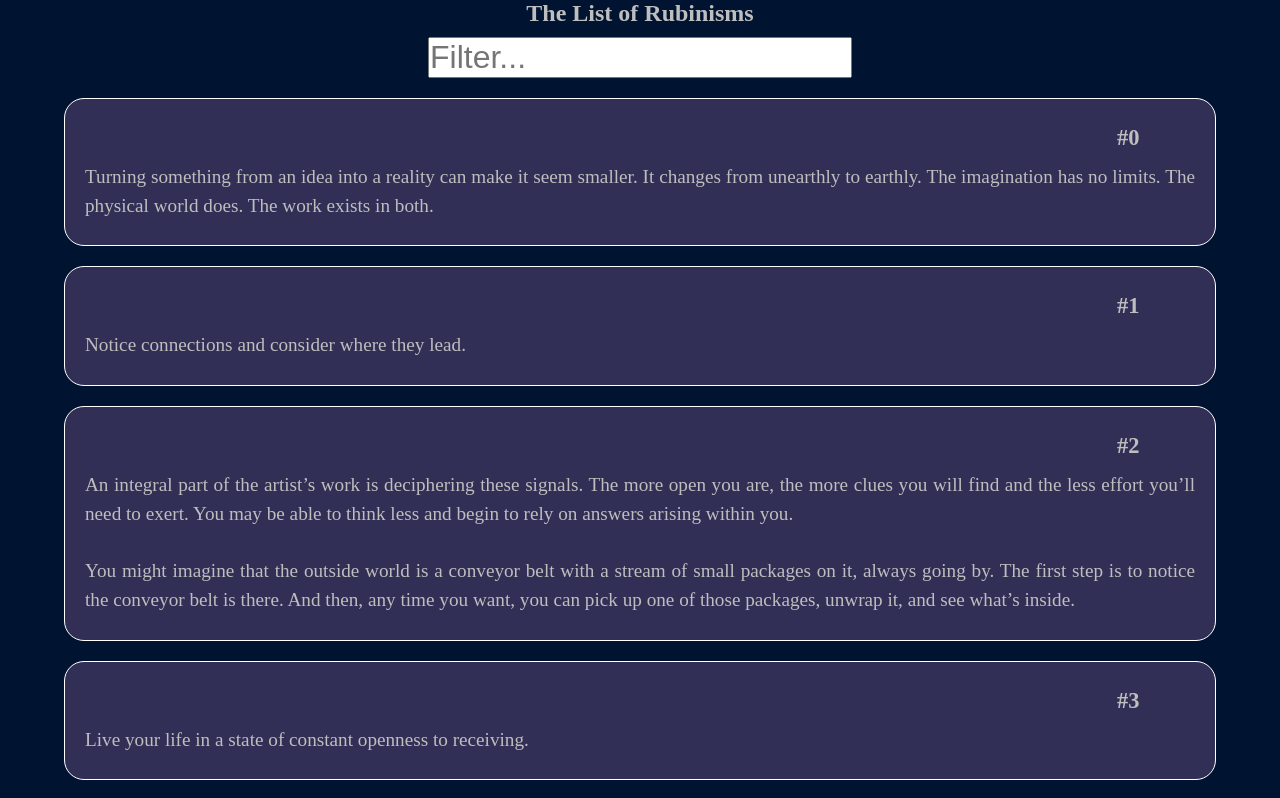
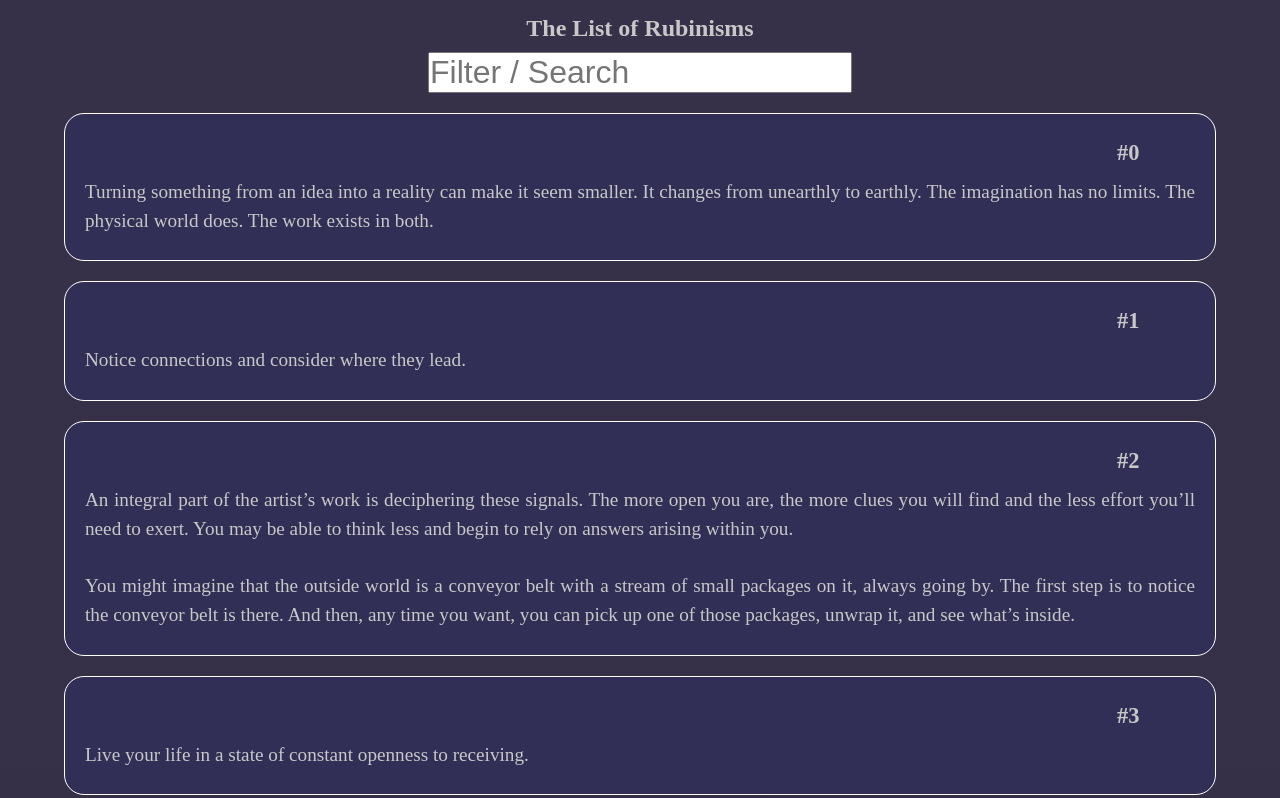
Before and after one commit to ddectis/rubinisms, a Next.js app: page /list in a window 1280 px wide. Shown: the top 798 px of the page. Built offline with nearby package versions, Linux system fonts and the light colour scheme.

Commit message:
added search navigation, improved menu in swipe mode

```diff
--- a/src/pages/list.tsx
+++ b/src/pages/list.tsx
@@ -7,7 +7,7 @@ interface Quote {
 
 export default function List() {
    const [quotes, setQuotes] = useState<Quote[]>([]);
-   const [inputValue, setInputValue] = useState('')
+   const [textSearchInputValue, setTextSearchInputValue] = useState('')
 
    useEffect(() => {
       const loadJsonFile = async () => {
@@ -23,23 +23,24 @@ export default function List() {
       loadJsonFile();
    }, []); // Empty dependency array ensures it runs only once on mount
 
-   const handleChange = (event: ChangeEvent<HTMLInputElement>) =>{
-    setInputValue(event.target.value)
+   const handleTextSearch = (event: ChangeEvent<HTMLInputElement>) =>{
+    setTextSearchInputValue(event.target.value)
    }
 
+
    const filteredQuotes = quotes.filter((quote) =>
-    quote.text.toLowerCase().includes(inputValue.toLowerCase())
+    quote.text.toLowerCase().includes(textSearchInputValue.toLowerCase())
    )
 
    return (
       <div className={styles.content}>
-         <h2>The List of Rubinisms</h2>
+         <h2 className={styles.pageTitle}>The List of Rubinisms</h2>
          <input
             className={styles.searchField}
             type="text"
-            value={inputValue}
-            onChange={handleChange}
-            placeholder="Filter..."
+            value={textSearchInputValue}
+            onChange={handleTextSearch}
+            placeholder="Filter / Search"
          />
 
          {filteredQuotes.map((quote, index) => (
--- a/src/styles/List.module.css
+++ b/src/styles/List.module.css
@@ -31,3 +31,7 @@
     margin-block: 10px;
     max-width: 90%;
 }
+
+.pageTitle{
+    padding-top: 15px;
+}
--- a/src/styles/Swipe.module.css
+++ b/src/styles/Swipe.module.css
@@ -8,6 +8,7 @@
     justify-content: center;
     overflow-x: hidden;
     transition: 0.1s ease-out;
+    margin-top: 25px;
 }
 
 .card {
--- a/src/styles/globals.css
+++ b/src/styles/globals.css
@@ -5,34 +5,28 @@
     "Roboto Mono", "Oxygen Mono", "Ubuntu Monospace", "Source Code Pro",
     "Fira Mono", "Droid Sans Mono", "Courier New", monospace;
 
-  --foreground-rgb: 190, 190, 190;
-  --background-start-rgb: 0, 20, 50;
-  --background-end-rgb: 0, 10, 10;
+  --foreground-rgb: 200, 200, 200;
+  --background-start-rgb: 54, 48, 73;
+  --background-end-rgb: 28, 25, 38;
 
-  --primary-glow: conic-gradient(
-    from 180deg at 50% 50%,
+  --primary-glow: conic-gradient(from 180deg at 50% 50%,
       #16abff33 0deg,
       #0885ff33 55deg,
       #54d6ff33 120deg,
       #0071ff33 160deg,
-    transparent 360deg
-  );
-  --secondary-glow: radial-gradient(
-    rgba(255, 255, 255, 1),
-    rgba(255, 255, 255, 0)
-  );
+      transparent 360deg);
+  --secondary-glow: radial-gradient(rgba(255, 255, 255, 1),
+      rgba(255, 255, 255, 0));
 
   --tile-start-rgb: 239, 245, 249;
   --tile-end-rgb: 228, 232, 233;
-  --tile-border: conic-gradient(
-    #00000080,
+  --tile-border: conic-gradient(#00000080,
       #00000040,
       #00000030,
       #00000020,
       #00000010,
       #00000010,
-    #00000080
-  );
+      #00000080);
 
   --callout-rgb: 238, 240, 241;
   --callout-border-rgb: 172, 175, 176;
@@ -43,33 +37,30 @@
 @media (prefers-color-scheme: dark) {
   :root {
     --foreground-rgb: 255, 255, 255;
-    --background-start-rgb: 0, 20, 50;
+    --background-start-rgb: 1, 255, 50;
     --background-end-rgb: 0, 10, 10;
 
-    --primary-glow: radial-gradient(rgba(1, 65, 255, 0.4), rgba(1, 65, 255, 0));
-    --secondary-glow: linear-gradient(
-      to bottom right,
+    --primary-glow: radial-gradient(rgba(50, 85, 190, 0.4), rgba(1, 65, 255, 0));
+    --secondary-glow: linear-gradient(to bottom right,
         rgba(1, 65, 255, 0),
         rgba(1, 65, 255, 0),
-      rgba(1, 65, 255, 0.3)
-    );
+        rgba(1, 65, 255, 0.3));
 
     --tile-start-rgb: 2, 13, 46;
     --tile-end-rgb: 2, 5, 19;
-    --tile-border: conic-gradient(
-      #ffffff80,
+    --tile-border: conic-gradient(#ffffff80,
         #ffffff40,
         #ffffff30,
         #ffffff20,
         #ffffff10,
         #ffffff10,
-      #ffffff80
-    );
+        #ffffff80);
 
     --callout-rgb: 20, 20, 20;
     --callout-border-rgb: 108, 108, 108;
     --card-rgb: 100, 100, 100;
     --card-border-rgb: 200, 200, 200;
+    --button-color: #312f56;
   }
 }
 
@@ -87,12 +78,9 @@ body {
 
 body {
   color: rgb(var(--foreground-rgb));
-  background: linear-gradient(
-      to bottom,
+  background: linear-gradient(to bottom,
       transparent,
-      rgb(var(--background-end-rgb))
-    )
-    rgb(var(--background-start-rgb));
+      rgb(var(--background-end-rgb))) rgb(var(--background-start-rgb));
 }
 
 a {
@@ -100,6 +88,19 @@ a {
   text-decoration: none;
 }
 
+button {
+  background: gray;
+  border: 1px solid black;
+  padding: 20px;
+  background-color: #2b223e;
+  color: white;
+  width: 75%;
+  text-align: center;
+  margin-block: 5px;
+  border-radius: 10px;
+
+}
+
 @media (prefers-color-scheme: dark) {
   html {
     color-scheme: dark;
```
Also changed, not shown: src/pages/index.tsx (+27 -16 lines), src/styles/Home.module.css (+21 -3 lines). Lines whose indentation alone changed are shown as unchanged.
